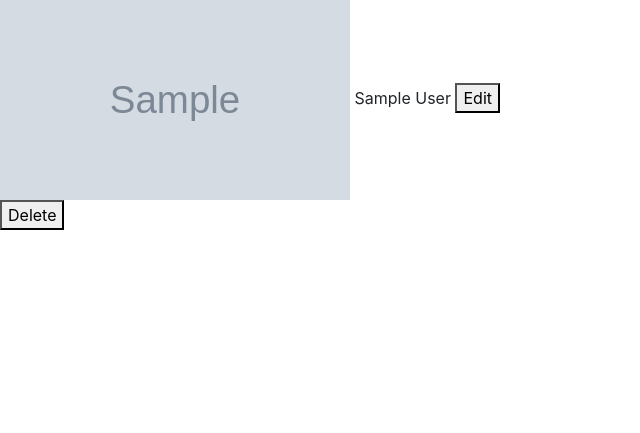
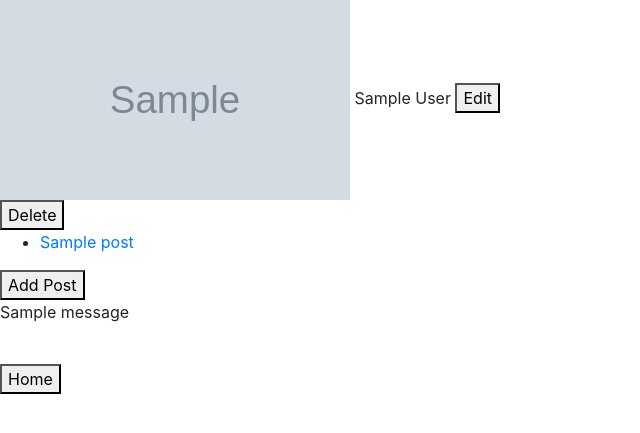
Before and after one commit to MacGlass/flask-blogly, a Flask app: page /users/1 in a window 1280 px wide. Shown: the top 433 px of the page, without its empty margins (0-640 px from the left). Run offline with Flask 2, Linux system fonts and the light colour scheme; tables that the repository leaves empty hold one stand-in row (values such as "Sample post"); grey boxes marked "Sample" are stand-in pictures; one stand-in notice (Sample message) is shown; some libraries are stand-ins or nearby versions.

Commit message:
part two - added posts

```diff
--- a/app.py
+++ b/app.py
@@ -1,9 +1,9 @@
 """Blogly application."""
 
 from flask import Flask, request, redirect, render_template, flash
-from models import db, connect_db
+from models import db, connect_db, User, Post
 from flask_debugtoolbar import DebugToolbarExtension
-from models import User
+from datetime import datetime
 
 app = Flask(__name__)
 app.config['SQLALCHEMY_DATABASE_URI'] = 'postgresql:///blogly'
@@ -43,16 +43,12 @@ def create_user():
     if image == '':
         image = None
 
-    print(first_name, last_name, image)
-
     new_user = User(first_name=first_name,
                     last_name=last_name,
                     image_url=image)
 
     db.session.add(new_user)
     db.session.commit()
-
-    user_id = User.id
 
     return redirect("/users")
 
@@ -66,8 +62,13 @@ def view_user(id):
     image = a.image_url
     id = a.id
 
+    try:
+        all_posts = Post.query.filter_by(user_id=id).all()
+    except:
+        all_posts = None
+
     return render_template("profile.html", first=first,
-                           last=last, image=image, id=id)
+                           last=last, image=image, id=id, posts=all_posts)
 
 
 @app.route("/users/<id>/delete", methods=["POST"])
@@ -100,3 +101,64 @@ def edit_user(id):
     db.session.commit()
 
     return redirect(f"/users/{id}")
+
+
+# ADDING A NEW POST
+@app.route("/users/<id>/posts/new", methods=["GET", "POST"])
+def create_post(id):
+
+    user = User.query.get(id)
+
+    if request.method == 'GET':
+        return render_template("postform.html", user=user)
+
+    title = request.form['title']
+    content = request.form['content']
+    x = datetime.now()
+
+    new_post = Post(title=title,
+                    content=content,
+                    created_at=x,
+                    user_id=user.id)
+
+    db.session.add(new_post)
+    db.session.commit()
+
+    return redirect(f"/users/{id}")
+
+#VIEWING A POST PAGE
+@app.route("/posts/<postId>")
+def view_post(postId):
+    post = Post.query.get(postId)
+
+    return render_template("viewpost.html", post=post, postId=postId)
+
+#EDIT POST
+@app.route("/users/posts/<postId>/edit", methods=["GET", "POST"])
+def edit_post(postId):
+    post = Post.query.get(postId)
+
+    if request.method == 'GET':
+        return render_template("editpost.html", post=post)
+
+    edit_title = request.form['title']
+    edit_content = request.form['content']
+
+    if post.title != edit_title:
+        post.title = edit_title
+    if post.content != edit_content:
+        post.content = edit_content
+
+    db.session.commit()
+
+    return redirect(f"/posts/{postId}")
+
+#DELETE POST
+@app.route("/posts/<postId>/delete", methods=["POST"])
+def delete_post(postId):
+    post = Post.query.get(postId)
+    db.session.delete(post)
+    flash("Post Successfully Deleted!")
+    db.session.commit()
+
+    return redirect(f"/users/{post.user_id}")
--- a/requirements.txt
+++ b/requirements.txt
@@ -1,5 +1,7 @@
+blinker==1.4
 Click==7.0
 Flask==1.1.1
+Flask-DebugToolbar==0.10.1
 Flask-SQLAlchemy==2.4.0
 itsdangerous==1.1.0
 Jinja2==2.10.1
--- a/templates/base.html
+++ b/templates/base.html
@@ -11,5 +11,9 @@
   {% block title %} {% endblock %}
 
   {% block content %} {% endblock %}
+
+  <br><a href="/">
+  <button type="click">Home</button
+  ></a>
 </body>
 </html>
--- a/templates/profile.html
+++ b/templates/profile.html
@@ -15,4 +15,26 @@
 <form action='/users/{{id}}/delete' method="POST">
   <button> Delete </button>
 </form>
+
+<form action='/users/{{id}}/posts/new' method="POST">
+  <ul>
+    {% if posts != None %}
+    {% for post in posts %}
+
+    <li> <a href="/posts/{{post.id}}"> {{post.title}}</a></li>
+
+    {% endfor %}
+    {% else %}
+    <h1>THIS IS WHERE POSTS GOT</h1>
+    {% endif %}
+  </ul>
+</form>
+
+<a href='/users/{{id}}/posts/new'>
+  <button> Add Post </button>
+</a>
+
+{% for msg in get_flashed_messages() %}
+<p>{{ msg }}</p>
+{% endfor %}
 {% endblock %}
--- a/templates/user.html
+++ b/templates/user.html
@@ -1,6 +1,6 @@
 {% extends 'base.html' %}
 
- {% block title %} USERS {% endblock %}
+ {% block title %}<h1>USERS</h1>{% endblock %}
 
  {% block content %}
  <ul>
```
Also changed, not shown: models.py (+18 -0 lines), templates/editpost.html (added, +20 -0 lines), templates/postform.html (added, +20 -0 lines), templates/viewpost.html (added, +16 -0 lines), test.py (+21 -0 lines). Lines whose indentation alone changed are shown as unchanged.
